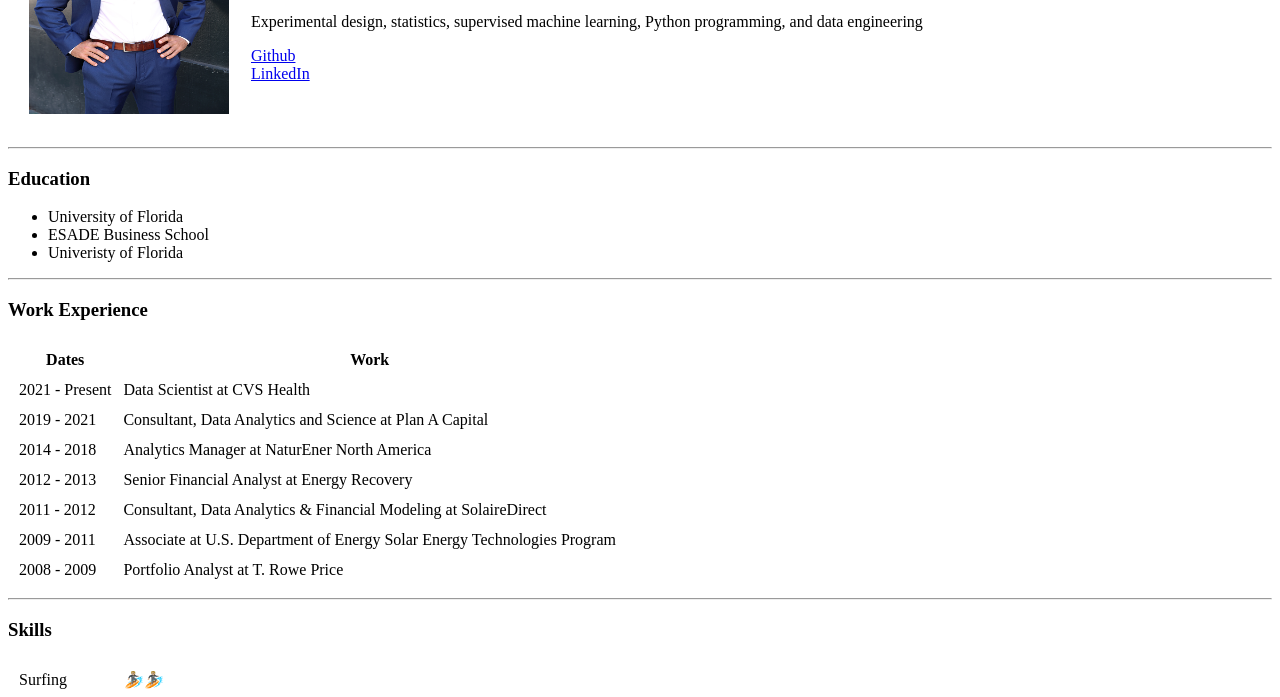
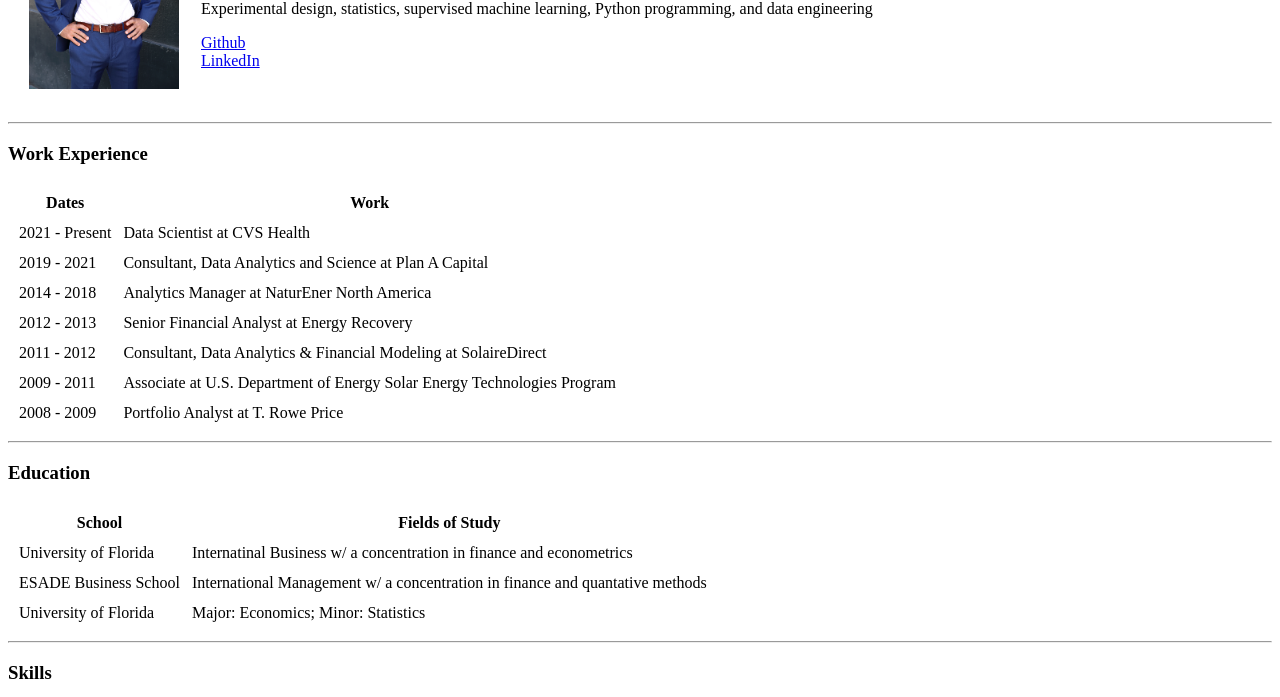
Before and after one commit to Morgan-Sell/cv, a plain HTML site: page index.html in a window 1280 px wide. Shown: the part 165-862 px from the top of the page. Drawn offline with Linux system fonts and the light colour scheme.

Commit message:
revised education

```diff
--- a/index.html
+++ b/index.html
@@ -9,7 +9,7 @@
 <body>
   <table cellspacing="20">
     <tr>
-      <td><img src="morgan.JPG"alt="morgan profile picture" width=200 height=250></td>
+      <td><img src="morgan.JPG"alt="morgan profile picture" width=150 height=225></td>
       <td>
         <h1>Morgan Sell</h1>
         <p><em>Data Scientist</em></p>
@@ -21,13 +21,6 @@
     </tr>
   </table>
   <hr>
-  <h3>Education</h3>
-  <ul>
-    <li>University of Florida</li>
-    <li>ESADE Business School</li>
-    <li>Univeristy of Florida</li>
-  </ul>
-  <hr>
   <h3>Work Experience</h3>
   <table cellspacing="10">
     <thead>
@@ -36,12 +29,6 @@
         <th>Work</th>
       </tr>
     </thead>
-    <tbody>
-
-    </tbody>
-    <tfoot>
-
-    </tfoot>
     <tr>
       <td>2021 - Present</td>
       <td>Data Scientist at CVS Health</td>
@@ -72,6 +59,26 @@
     </tr>
   </table>
   <hr>
+  <h3>Education</h3>
+  <table cellspacing="10">
+    <thead>
+      <th>School</th>
+      <th>Fields of Study</th>
+    </thead>
+    <tr>
+      <td>University of Florida</td>
+      <td>Internatinal Business w/ a concentration in finance and econometrics</td>
+    </tr>
+    <tr>
+      <td>ESADE Business School</td>
+      <td>International Management w/ a concentration in finance and quantative methods</td>
+    </tr>
+    <tr>
+      <td>University of Florida</td>
+      <td>Major: Economics; Minor: Statistics</td>
+    </tr>
+  </table>
+  <hr>
   <h3>Skills</h3>
   <table cellspacing="10">
     <tr>
```
